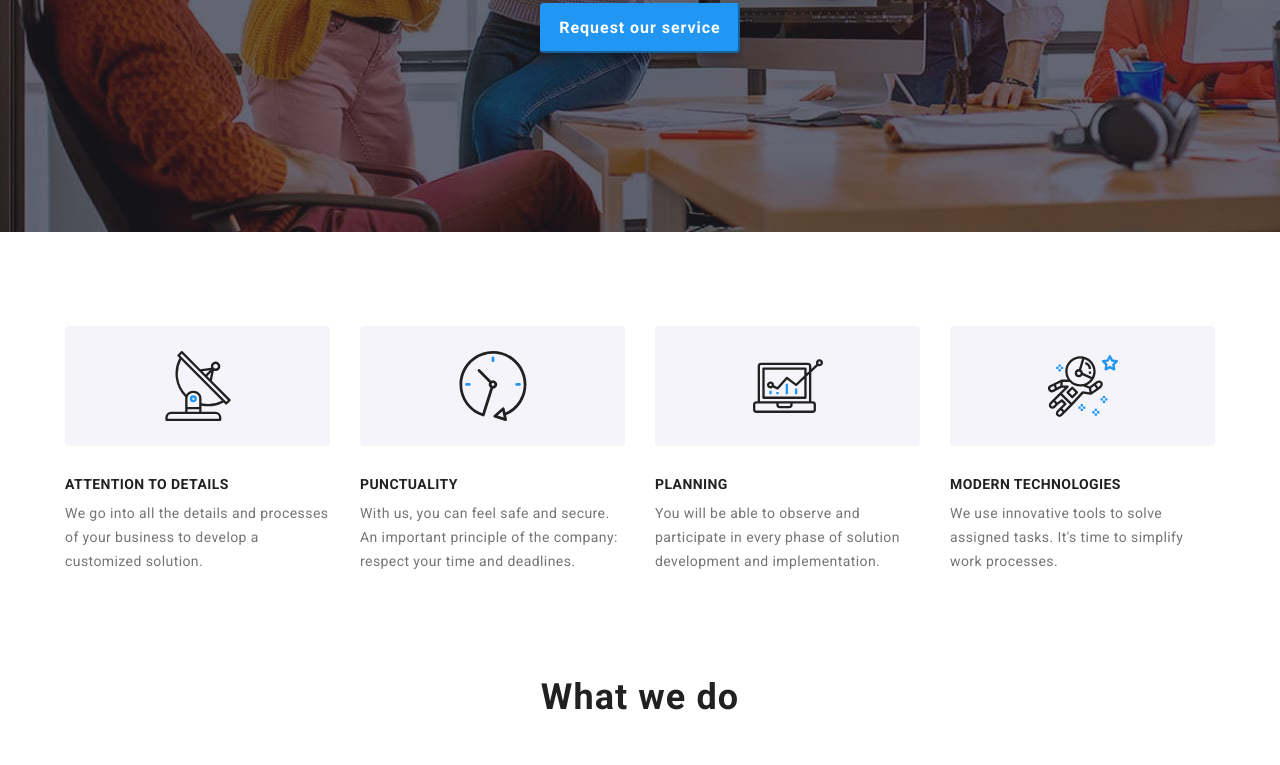
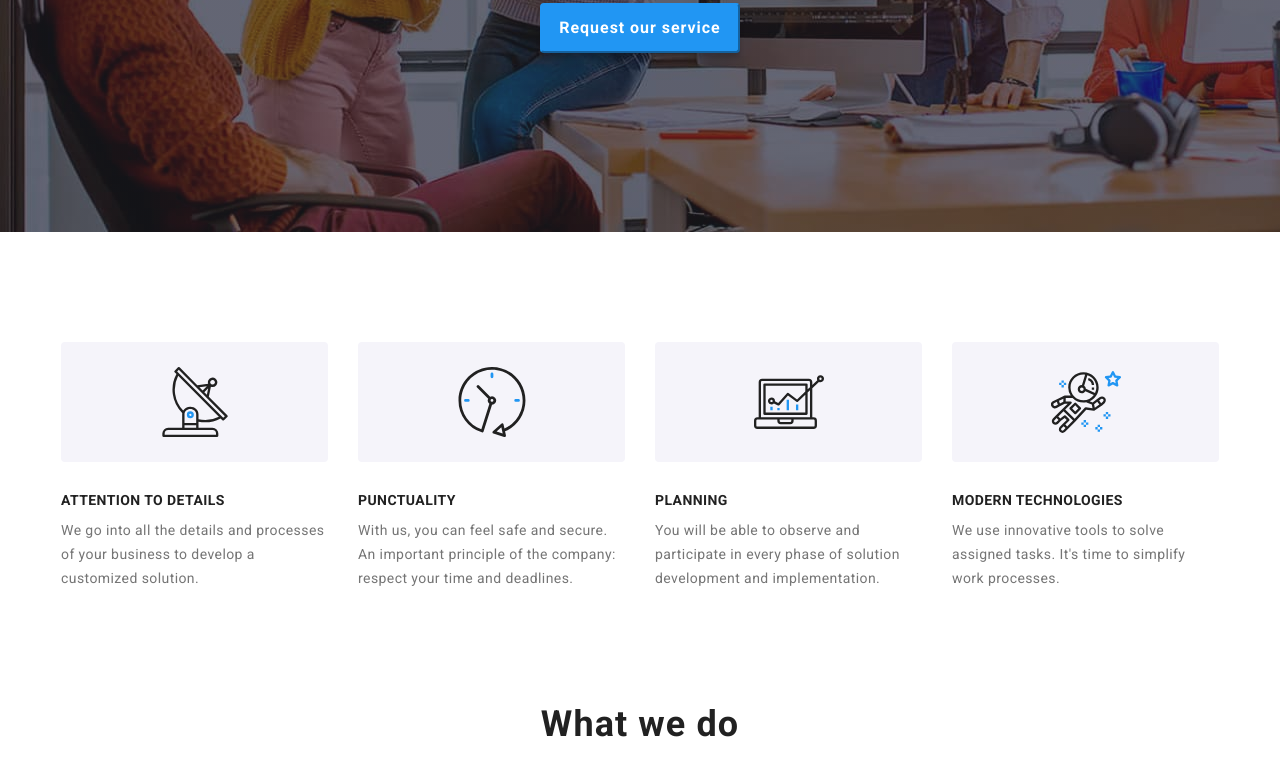
Before and after one commit to danretegan/webstudio, a plain HTML site: page index.html in a window 1280 px wide. Shown: the part 448-1213 px from the top of the page. Drawn offline with Linux system fonts and the light colour scheme.

Commit message:
"Attention to details" Section setup.

```diff
--- a/css/styles.css
+++ b/css/styles.css
@@ -389,43 +389,50 @@ img {
 
 /* ATTENTION TO DETAILS advertising Section Mobile */
 
-.big-icons-list {
-  margin: 0;
-  padding: 0;
-  margin: 0 auto;
-}
-
 .big-icon-area {
   align-items: center;
-  background-color: #f5f4fa;
+  background: #f5f4fa;
   border-radius: 4px;
   display: flex;
   height: 120px;
   justify-content: center;
-  margin-bottom: 30px;
   width: 100%;
 }
 
 .advertising-title {
-  color: var(--title-nav-color);
+  align-self: center;
+  color: #212121;
   font-size: 14px;
   font-weight: 700;
   letter-spacing: 0.42px;
-  margin: 0 0 10px 0;
+  line-height: normal;
   margin: 30px 0 10px 0;
   text-align: center;
   text-transform: uppercase;
+  width: 270px;
 }
 
 .advertising-text {
-  color: var(--text-contacts-color);
+  color: #757575;
   font-size: 14px;
-  max-height: 50px;
-  height: auto;
+  height: 50px;
   letter-spacing: 0.42px;
-  line-height: 1.71;
-  margin: 0 0 30px 0;
+  line-height: 24px;
+  margin: 0;
   width: 100%;
+}
+
+.advertising-card {
+  display: flex;
+  flex-direction: column;
+  justify-content: center;
+}
+
+.big-icons-list {
+  display: flex;
+  flex-direction: column;
+  gap: 30px;
+  padding: 0;
 }
 
 /* Our Team Section Mobile */
@@ -1163,27 +1170,28 @@ img {
 
   /* ATTENTION TO DETAILS advertising Tablet Section*/
 
-  .big-icons-list {
-    display: flex;
-    flex-wrap: wrap;
-    gap: 30px;
+  .big-icons-section {
+    display: flex;
     justify-content: center;
-    max-width: 768px;
-    width: 100%;
-  }
-
+  }
   .big-icon-area {
     width: 354px;
-    height: 120px;
-  }
-
+  }
   .advertising-title {
+    align-self: flex-start;
     text-align: left;
   }
-
   .advertising-text {
+    height: 75px;
+    margin: 0;
     width: 354px;
-    height: 75px;
+  }
+  .big-icons-list {
+    display: flex;
+    flex-direction: row;
+    flex-wrap: wrap;
+    justify-content: center;
+    width: 768px;
   }
 
   /* Our Team Section Tablet */
@@ -1387,26 +1395,18 @@ img {
 
   .big-icons-list {
     display: flex;
+    flex-direction: row;
     flex-wrap: nowrap;
-    flex-direction: row;
     gap: 30px;
     justify-content: center;
     width: 1158px;
-    margin: 0 auto;
-  }
-
-  .big-icon-area {
-    height: 120px;
-    width: 265px;
-  }
-
-  .advertising-title {
-    text-align: left;
-  }
-
+  }
+
+  .big-icon-area,
+  .advertising-title,
   .advertising-text {
-    height: 75px;
-    width: 265px;
+    max-width: 270px;
+    width: 100%;
   }
 
   /* What we do Section Desktop */
```
